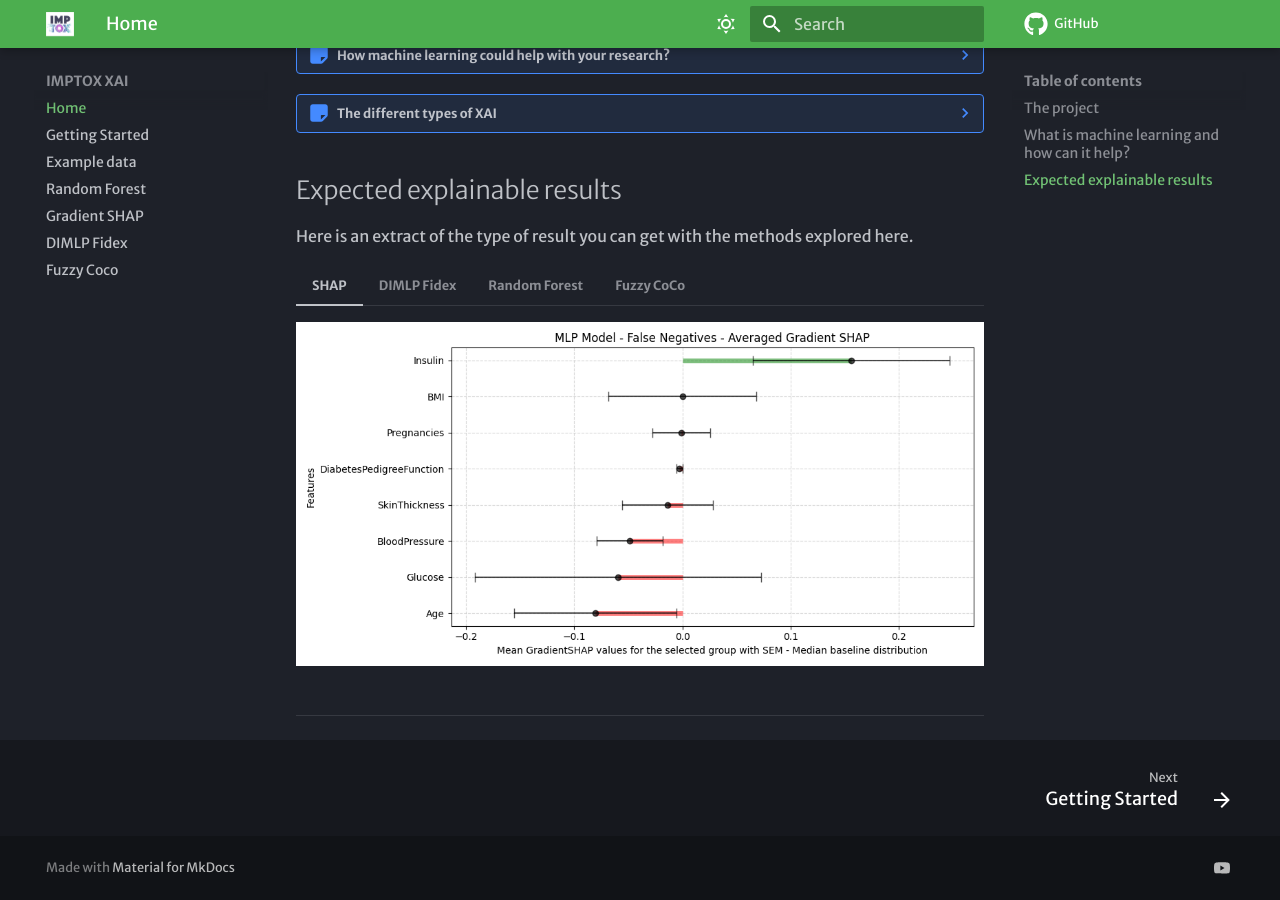
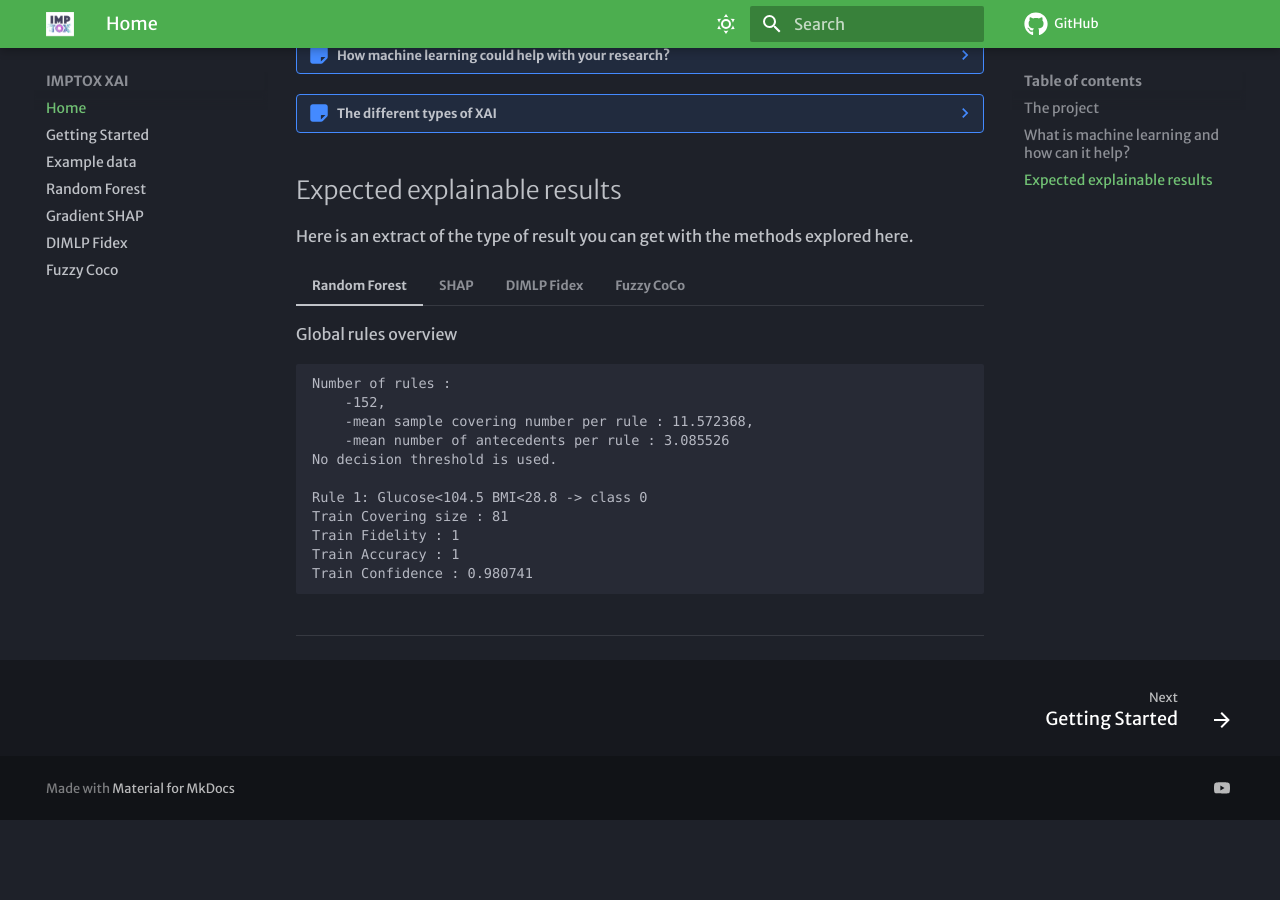
Before and after one commit to ThibaultSchowing/IMPTOX_XAI, an MkDocs documentation site: the page built from docs/index.md, in a window 1280 px wide and 900 px high, scrolled down 806 px. Built offline with MkDocs 1.6.1 and Material for MkDocs 9.7.7, drawn with Linux system fonts in a browser that asks for light colours; some web fonts are replaced; comment, search, counter and statistics services are not loaded; after the commit the page ends 1626 px from its top, so only the background shows below that; some of the changed lines change nothing that is shown.

Commit message:
update doc

````diff
--- a/docs/index.md
+++ b/docs/index.md
@@ -35,19 +35,13 @@
 
 Here is an extract of the type of result you can get with the methods explored here.
 
-=== "SHAP"
-
-    ![Global Variable Influence](./assets/img/GSHAP_MLP_FN.png)
-
-
-=== "DIMLP Fidex"
-
-    ![Global Rules](./assets/img/dimlp_fidex_glo.png)
-
 === "Random Forest"
     Global rules overview
     ```
-    Number of rules : 152, mean sample covering number per rule : 11.572368, mean number of antecedents per rule : 3.085526
+    Number of rules :
+        -152,
+        -mean sample covering number per rule : 11.572368,
+        -mean number of antecedents per rule : 3.085526
     No decision threshold is used.
 
     Rule 1: Glucose<104.5 BMI<28.8 -> class 0
@@ -57,14 +51,20 @@
     Train Confidence : 0.980741
     ```
 
+=== "SHAP"
+
+    ![Global Variable Influence](./assets/img/GSHAP_MLP_FN.png)
+
+=== "DIMLP Fidex"
+
+    ![Global Rules](./assets/img/dimlp_fidex_glo.png)
+
 === "Fuzzy CoCo"
 
-    ```
     Rules generated are human readable and matched with linguistic variables. This gives results like:
 
-    - **IF** temperature is "high" **THEN** risk of infection is "high"
-    - **IF** heart rate is "moderate" **AND** temperature is "mild" **THEN** risk of infection is "medium"
-
-    ```
+    !!! hint
+        - **IF** temperature is "high" **THEN** risk of infection is "high"
+        - **IF** heart rate is "moderate" **AND** temperature is "mild" **THEN** risk of infection is "medium"
 
 ---
````
